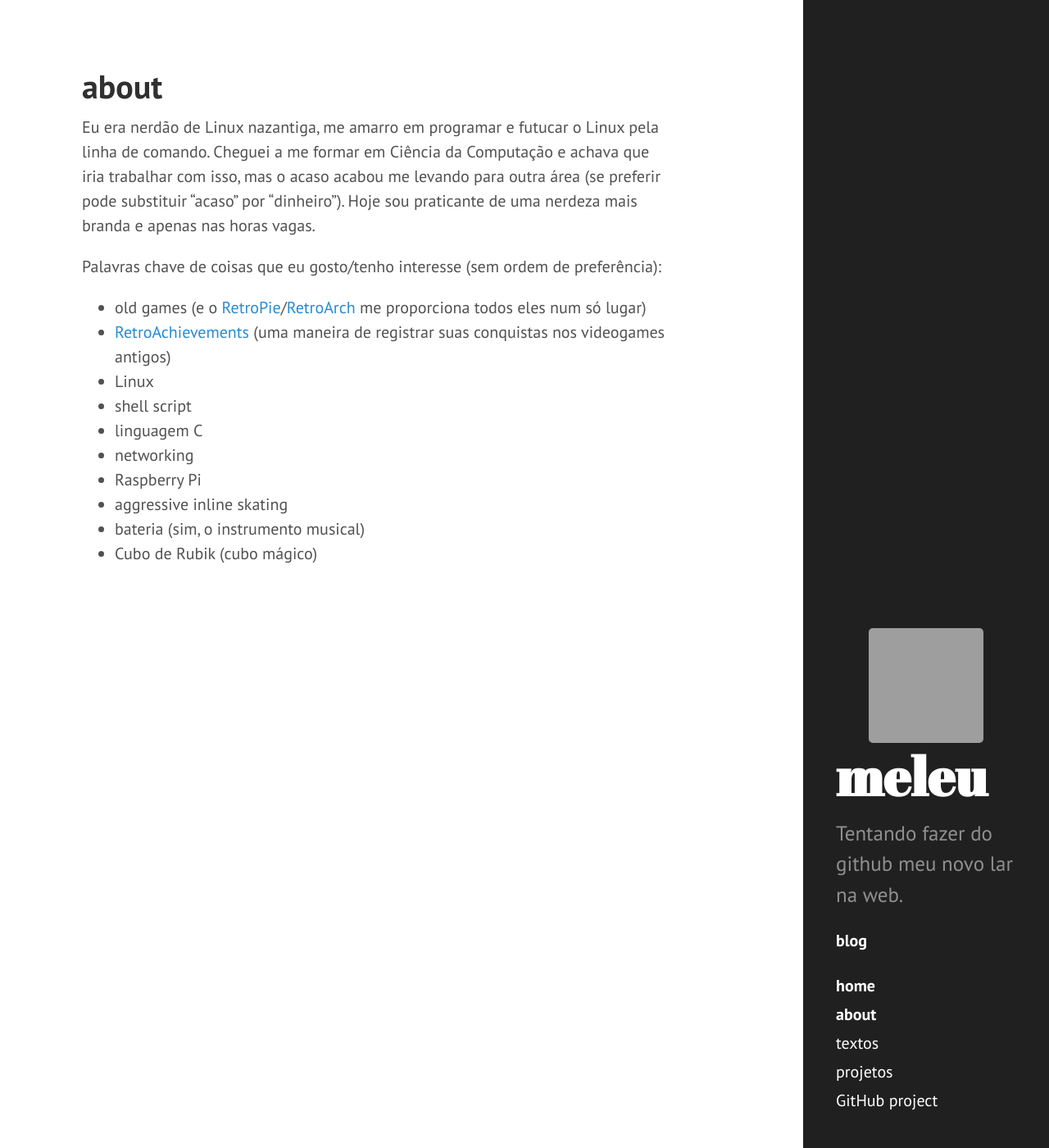
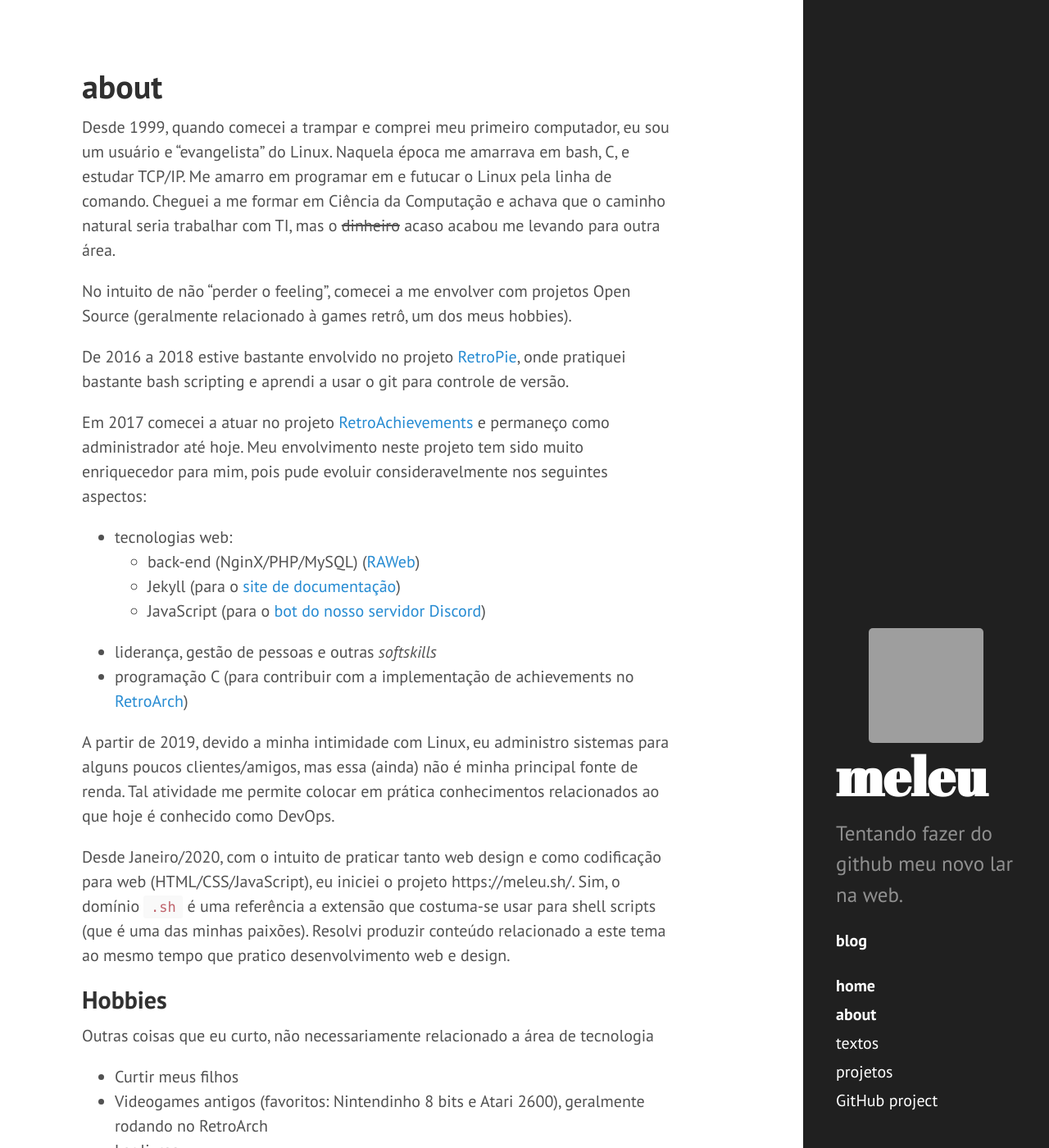
Before and after one commit to meleu/meleu.github.io, a Jekyll site: the page built from about.md, in a window 1280 px wide and 1400 px high. Shown: the whole window at 82% size. Built offline with Jekyll 4.4.1, drawn with Linux system fonts in a browser that asks for light colours; some of the changed text lies outside the part shown; grey boxes are pictures that could not be loaded.

Commit message:
Update about.md

```diff
--- a/about.md
+++ b/about.md
@@ -3,19 +3,35 @@ layout: page
 title: about
 ---
 
-Eu era nerdão de Linux nazantiga, me amarro em programar e futucar o Linux pela linha de comando. Cheguei a me formar em Ciência
-da Computação e achava que iria trabalhar com isso, mas o acaso acabou me levando para outra área (se preferir pode substituir
-"acaso" por "dinheiro"). Hoje sou praticante de uma nerdeza mais branda e apenas nas horas vagas.
+Desde 1999, quando comecei a trampar e comprei meu primeiro computador, eu sou um usuário e "evangelista" do Linux. Naquela época me amarrava em bash, C, e estudar TCP/IP. Me amarro em programar em e futucar o Linux pela linha de comando. Cheguei a me formar em Ciência da Computação e achava que o caminho natural seria trabalhar com TI, mas o ~~dinheiro~~ acaso acabou me levando para outra área.
 
-Palavras chave de coisas que eu gosto/tenho interesse (sem ordem de preferência):
+No intuito de não "perder o feeling", comecei a me envolver com projetos Open Source (geralmente relacionado à games retrô, um dos meus hobbies).
 
-- old games (e o [RetroPie](https://retropie.org.uk/)/[RetroArch](https://retroarch.com) me proporciona todos eles num só lugar)
-- [RetroAchievements](http://retroachievements.org) (uma maneira de registrar suas conquistas nos videogames antigos)
-- Linux
-- shell script
-- linguagem C
-- networking
-- Raspberry Pi
-- aggressive inline skating
+De 2016 a 2018 estive bastante envolvido no projeto [RetroPie](https://retropie.org.uk/), onde pratiquei bastante bash scripting e aprendi a usar o git para controle de versão.
+
+Em 2017 comecei a atuar no projeto [RetroAchievements](http://retroachievements.org) e permaneço como administrador até hoje. Meu envolvimento neste projeto tem sido muito enriquecedor para mim, pois pude evoluir consideravelmente nos seguintes aspectos:
+
+- tecnologias web:
+    - back-end (NginX/PHP/MySQL) ([RAWeb](https://github.com/RetroAchievements/RAWeb))
+    - Jekyll (para o [site de documentação](https://docs.retroachievements.org))
+    - JavaScript (para o [bot do nosso servidor Discord](https://github.com/RetroAchievements/RABot))
+- liderança, gestão de pessoas e outras _softskills_
+- programação C (para contribuir com a implementação de achievements no [RetroArch](https://github.com/libretro/RetroArch))
+
+A partir de 2019, devido a minha intimidade com Linux, eu administro sistemas para alguns poucos clientes/amigos, mas essa (ainda) não é minha principal fonte de renda. Tal atividade me permite colocar em prática conhecimentos relacionados ao que hoje é conhecido como DevOps.
+
+Desde Janeiro/2020, com o intuito de praticar tanto web design e como codificação para web (HTML/CSS/JavaScript), eu iniciei o projeto https://meleu.sh/. Sim, o domínio `.sh` é uma referência a extensão que costuma-se usar para shell scripts (que é uma das minhas paixões). Resolvi produzir conteúdo relacionado a este tema ao mesmo tempo que pratico desenvolvimento web e design.
+
+
+## Hobbies
+
+Outras coisas que eu curto, não necessariamente relacionado a área de tecnologia
+
+- Curtir meus filhos
+- Videogames antigos (favoritos: Nintendinho 8 bits e Atari 2600), geralmente rodando no RetroArch
+- Ler livros
+- Ler histórias em quadrinhos
+- [Desenhar](https://meleuartblog.wordpress.com/)
+- [patins street](https://www.youtube.com/watch?v=m2kTpd1C-as)
 - bateria (sim, o instrumento musical)
 - Cubo de Rubik (cubo mágico)
```
